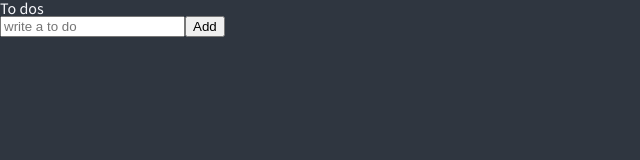
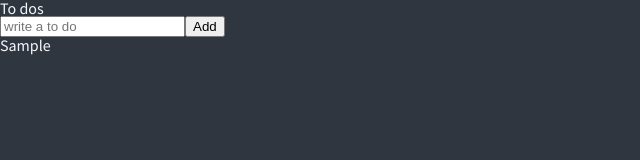
Before and after one commit to mak-somniferum/react-masterclasss-todo, a React (Create React App) app: page / in a window 1280 px wide. Both pictures are taken after typing "Sample" into the empty fields and a click on the button "Add". Shown: the top 160 px of the page, without its empty margins (0-640 px from the left). Built offline with nearby package versions, Linux system fonts and the light colour scheme.

Commit message:
Todo - add to do

```diff
--- a/src/components/ToDoList.tsx
+++ b/src/components/ToDoList.tsx
@@ -1,17 +1,23 @@
 import { useForm } from "react-hook-form";
 import { atom, useRecoilState } from "recoil";
-
-const toDoState = atom({
-  key: "toDo",
-  default: [],
-});
 
 interface IForm {
   toDo: string;
 }
 
+interface IToDo {
+  id: number;
+  text: string;
+  category: "TO_DO" | "DOING" | "DONE";
+}
+
+const toDoState = atom<IToDo[]>({
+  key: "toDo",
+  default: [],
+});
+
 function ToDoList() {
-  const [value, modFn] = useRecoilState(toDoState);
+  const [toDos, setToDos] = useRecoilState(toDoState);
 
   const {
     register,
@@ -20,10 +26,12 @@ function ToDoList() {
     setValue,
   } = useForm<IForm>();
 
-  const onSubmit = (data: IForm) => {
-    console.log("add to do", data.toDo);
+  const onSubmit = ({ toDo }: IForm) => {
+    setToDos(oldToDos => [{ id: Date.now(), text: toDo, category: "TO_DO" }, ...oldToDos]);
     setValue("toDo", "");
   };
+
+  console.log(toDos);
 
   return (
     <div>
@@ -39,7 +47,9 @@ function ToDoList() {
         <button>Add</button>
       </form>
       <ul>
-        <li></li>
+        {toDos.map(toDo => (
+          <li key={toDo.id}>{toDo.text}</li>
+        ))}
       </ul>
     </div>
   );
```
